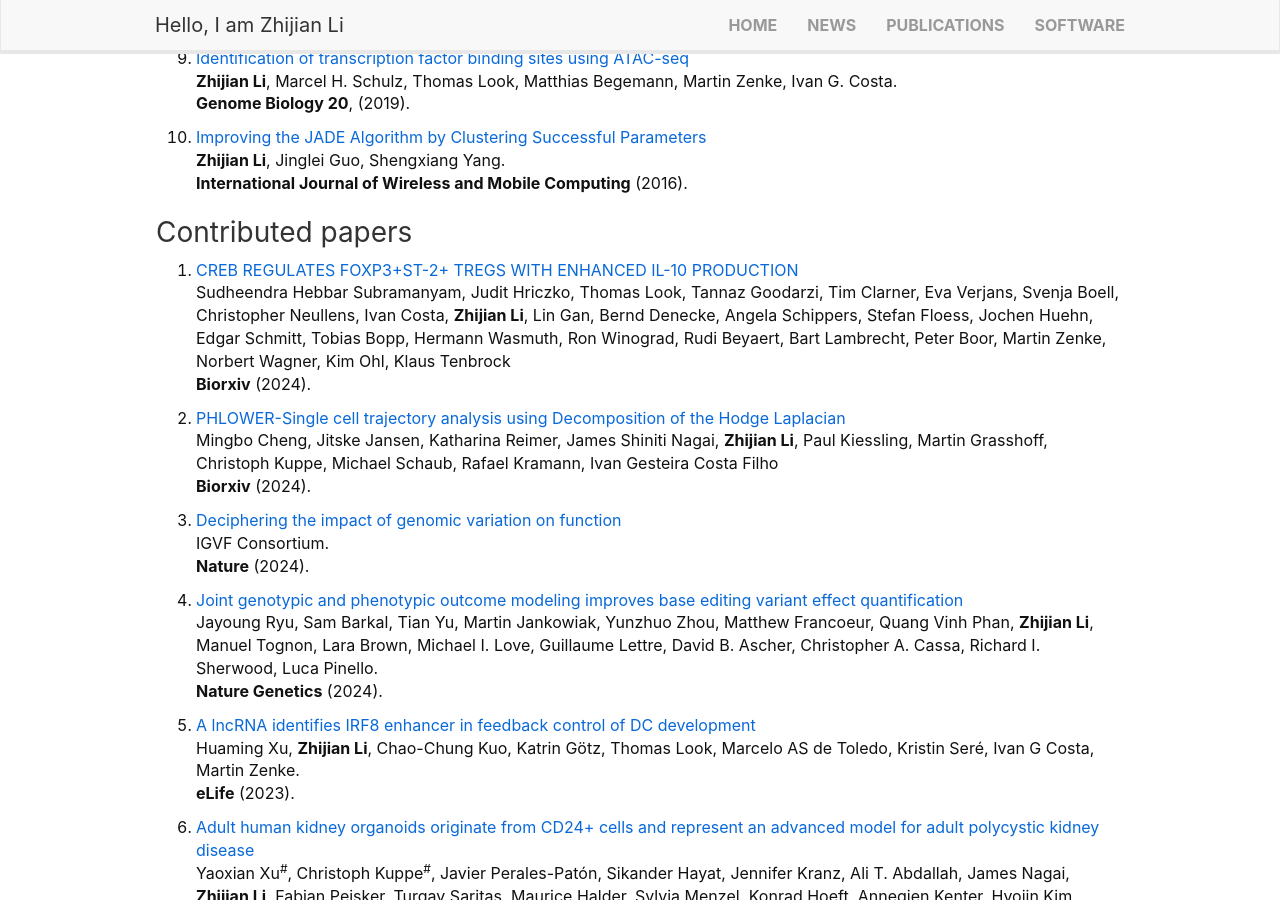
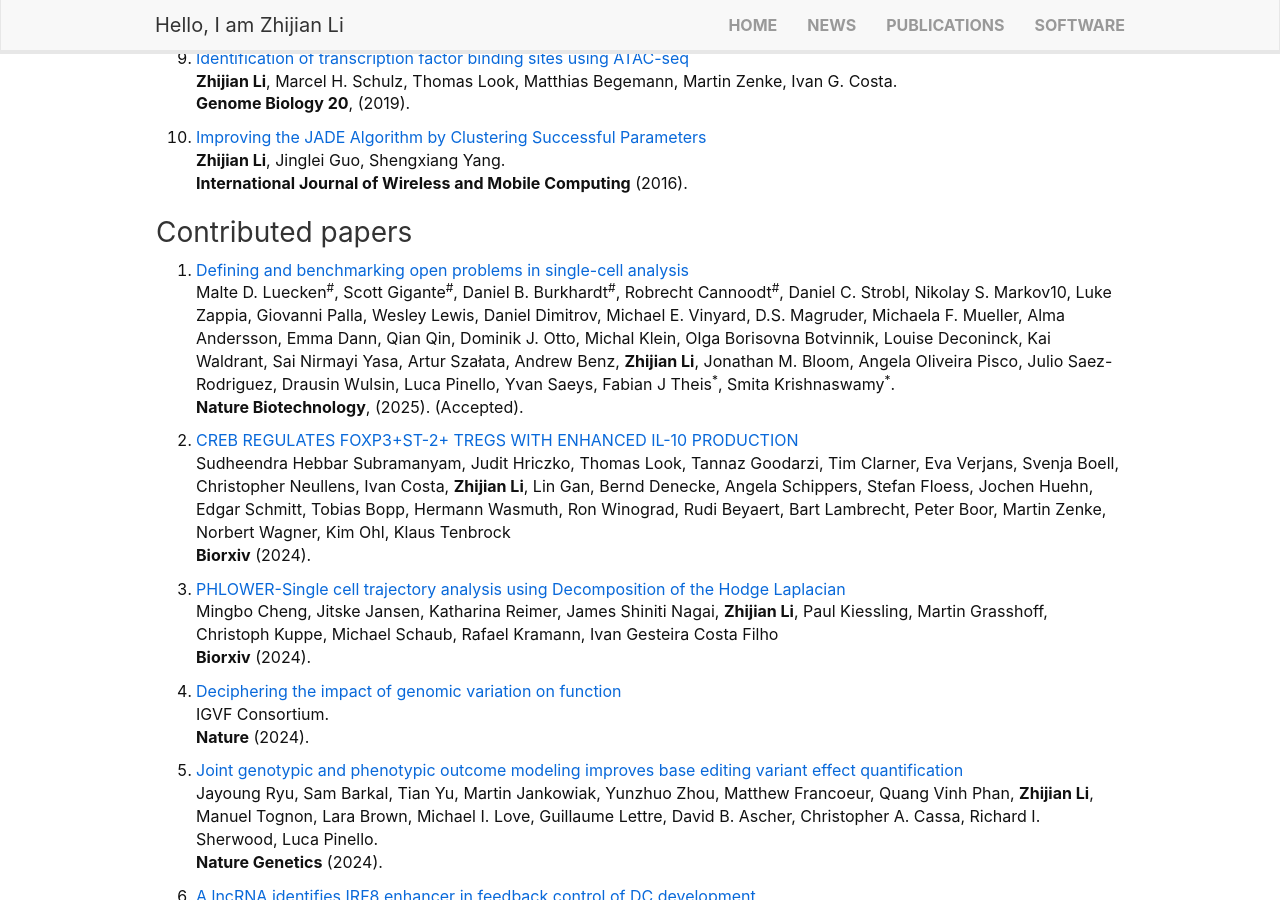
Before and after one commit to lzj1769/lzj1769.github.io, a Jekyll site: the page built from _pages/publications.md, in a window 1280 px wide and 900 px high, scrolled down 1045 px. Built offline with Jekyll 4.4.1, drawn with Linux system fonts in a browser that asks for light colours; nearby versions of some CDN libraries.

Commit message:
update pub

```diff
--- a/_pages/publications.md
+++ b/_pages/publications.md
@@ -54,44 +54,48 @@ Christoph Kuppe<sup>\#</sup>, Ricardo O. Ramirez Flores<sup>\#</sup>, **Zhijian
 
 ### Contributed papers
 
-11. [CREB REGULATES FOXP3+ST-2+ TREGS WITH ENHANCED IL-10 PRODUCTION](https://www.biorxiv.org/content/10.1101/2024.06.29.601312v2)\
+1. [Defining and benchmarking open problems in single-cell analysis](https://pubmed.ncbi.nlm.nih.gov/38645152/) \
+Malte D. Luecken<sup>\#</sup>, Scott Gigante<sup>\#</sup>, Daniel B. Burkhardt<sup>\#</sup>, Robrecht Cannoodt<sup>\#</sup>, Daniel C. Strobl, Nikolay S. Markov10, Luke Zappia, Giovanni Palla, Wesley Lewis, Daniel Dimitrov, Michael E. Vinyard, D.S. Magruder, Michaela F. Mueller, Alma Andersson, Emma Dann, Qian Qin, Dominik J. Otto, Michal Klein, Olga Borisovna Botvinnik, Louise Deconinck, Kai Waldrant, Sai Nirmayi Yasa, Artur Szałata, Andrew Benz, **Zhijian Li**, Jonathan M. Bloom, Angela Oliveira Pisco, Julio Saez-Rodriguez, Drausin Wulsin, Luca Pinello, Yvan Saeys, Fabian J Theis<sup>\*</sup>, Smita Krishnaswamy<sup>\*</sup>. \
+**Nature Biotechnology**, (2025). (Accepted).
+
+1.  [CREB REGULATES FOXP3+ST-2+ TREGS WITH ENHANCED IL-10 PRODUCTION](https://www.biorxiv.org/content/10.1101/2024.06.29.601312v2)\
 Sudheendra Hebbar Subramanyam, Judit Hriczko, Thomas Look, Tannaz Goodarzi, Tim Clarner, Eva Verjans, Svenja Boell, Christopher Neullens, Ivan Costa, **Zhijian Li**, Lin Gan, Bernd Denecke, Angela Schippers, Stefan Floess, Jochen Huehn, Edgar Schmitt, Tobias Bopp, Hermann Wasmuth, Ron Winograd, Rudi Beyaert, Bart Lambrecht, Peter Boor, Martin Zenke, Norbert Wagner, Kim Ohl, Klaus Tenbrock \
 **Biorxiv** (2024).
 
-10. [PHLOWER-Single cell trajectory analysis using Decomposition of the Hodge Laplacian](https://www.biorxiv.org/content/10.1101/2024.10.01.613179v2)\
+1.  [PHLOWER-Single cell trajectory analysis using Decomposition of the Hodge Laplacian](https://www.biorxiv.org/content/10.1101/2024.10.01.613179v2)\
 Mingbo Cheng, Jitske Jansen, Katharina Reimer, James Shiniti Nagai, **Zhijian Li**, Paul Kiessling, Martin Grasshoff, Christoph Kuppe, Michael Schaub, Rafael Kramann, Ivan Gesteira Costa Filho\
 **Biorxiv** (2024).
 
-9. [Deciphering the impact of genomic variation on function](https://www.nature.com/articles/s41586-024-07510-0)\
+1. [Deciphering the impact of genomic variation on function](https://www.nature.com/articles/s41586-024-07510-0)\
 IGVF Consortium. \
 **Nature** (2024).
 
-8. [Joint genotypic and phenotypic outcome modeling improves base editing variant effect quantification](https://www.nature.com/articles/s41588-024-01726-6) \
+1. [Joint genotypic and phenotypic outcome modeling improves base editing variant effect quantification](https://www.nature.com/articles/s41588-024-01726-6) \
 Jayoung Ryu, Sam Barkal, Tian Yu, Martin Jankowiak, Yunzhuo Zhou, Matthew Francoeur, Quang Vinh Phan, **Zhijian Li**, Manuel Tognon, Lara Brown, Michael I. Love, Guillaume Lettre, David B. Ascher, Christopher A. Cassa, Richard I. Sherwood, Luca Pinello. \
 **Nature Genetics** (2024).
 
-7. [A lncRNA identifies IRF8 enhancer in feedback control of DC development](https://elifesciences.org/articles/83342)\
+1. [A lncRNA identifies IRF8 enhancer in feedback control of DC development](https://elifesciences.org/articles/83342)\
 Huaming Xu, **Zhijian Li**, Chao-Chung Kuo, Katrin Götz,
 Thomas Look, Marcelo AS de Toledo, Kristin Seré, Ivan G Costa, Martin Zenke.\
 **eLife** (2023).
 
-6. [Adult human kidney organoids originate from CD24+ cells and represent an advanced model for adult polycystic kidney disease](https://www.nature.com/articles/s41588-022-01202-z)\
+1. [Adult human kidney organoids originate from CD24+ cells and represent an advanced model for adult polycystic kidney disease](https://www.nature.com/articles/s41588-022-01202-z)\
 Yaoxian Xu<sup>\#</sup>, Christoph Kuppe<sup>\#</sup>, Javier Perales-Patón, Sikander Hayat, Jennifer Kranz, Ali T. Abdallah, James Nagai, **Zhijian Li**, Fabian Peisker, Turgay Saritas, Maurice Halder, Sylvia Menzel, Konrad Hoeft, Annegien Kenter, Hyojin Kim, Claudia R. C. van Roeyen, Michael Lehrke, Julia Moellmann, Thimoteus Speer, Eva M. Buhl, Remco Hoogenboezem, Peter Boor, Jitske Jansen, Cordula Knopp, Ingo Kurth, Bart Smeets, Eric Bindels, Marlies E. J. Reinders, Carla Baan, Joost Gribnau, Ewout J. Hoorn, Joachim Steffens, Tobias B. Huber, Ivan Costa, Jürgen Floege, Rebekka K. Schneider, Julio Saez-Rodriguez, Benjamin S. Freedman, Rafael Kramann. \
 **Nature Genetics 54**, 1690–1701 (2022).
 
-5. [MOJITOO: a fast and universal method for integration of multimodal single cell data](https://academic.oup.com/bioinformatics/article/38/Supplement_1/i282/6617520)\
+1. [MOJITOO: a fast and universal method for integration of multimodal single cell data](https://academic.oup.com/bioinformatics/article/38/Supplement_1/i282/6617520)\
 Mingbo Cheng, **Zhijian Li**, Ivan G Costa. \
 **Bioinformatics** (2022).
 
-4. [Transcriptional changes and the role of ONECUT1 in hPSC pancreatic differentiation](https://www.nature.com/articles/s42003-021-02818-3)\
+1. [Transcriptional changes and the role of ONECUT1 in hPSC pancreatic differentiation](https://www.nature.com/articles/s42003-021-02818-3)\
 Sandra Heller, **Zhijian Li**, Qiong Lin, Ryan Geusz, Markus Breunig, Meike Hohwieler, Xi Zhang, Gopika G. Nair, Thomas Seufferlein, Matthias Hebrok, Maike Sander, Cécile Julier, Alexander Kleger<sup>\*</sup>, Ivan G. Costa<sup>\*</sup>. \
 **Communications Biology 4**, (2021).
 
-3. [Mutations and variants of ONECUT1 in diabetes](https://www.nature.com/articles/s41591-021-01502-7)\
+1. [Mutations and variants of ONECUT1 in diabetes](https://www.nature.com/articles/s41591-021-01502-7)\
 Anne Philippi<sup>\#</sup>, Sandra Heller<sup>\#</sup>, Ivan G. Costa<sup>\#</sup>, Valérie Senée<sup>\#</sup>, Markus Breunig, **Zhijian Li**, Gino Kwon, Ronan Russell, Anett Illing, Qiong Lin, Meike Hohwieler, Anne Degavre, Pierre Zalloua, Stefan Liebau, Michael Schuster, Johannes Krumm, Xi Zhang, Ryan Geusz, Jacqueline R. Benthuysen, Allen Wang, Joshua Chiou, Kyle Gaulton, Heike Neubauer, Eric Simon, Thomas Klein, Martin Wagner, Gopika Nair, Céline Besse, Claire Dandine-Roulland, Robert Olaso, Jean-François Deleuze, Bernhard Kuster, Matthias Hebrok, Thomas Seufferlein, Maike Sander, Bernhard O. Boehm, Franz Oswald, Marc Nicolino<sup>\*</sup>, Cécile Julier<sup>\*</sup>, Alexander Kleger<sup>\*</sup>. \
 **Nature Medicine 27**, 1928–1940 (2021).
 
-2. [Accelerating differential evolution based on a subset-to-subset survivor selection operator](https://link.springer.com/article/10.1007/s00500-018-3060-x)\
+1. [Accelerating differential evolution based on a subset-to-subset survivor selection operator](https://link.springer.com/article/10.1007/s00500-018-3060-x)\
 Jinglei Guo, **Zhijian Li**, Shengxiang Yang.\
 **Soft Computing** (2019).
 
```
